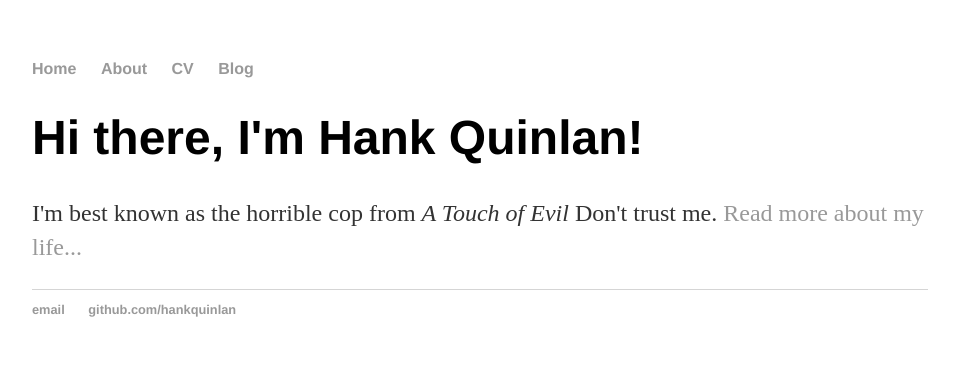
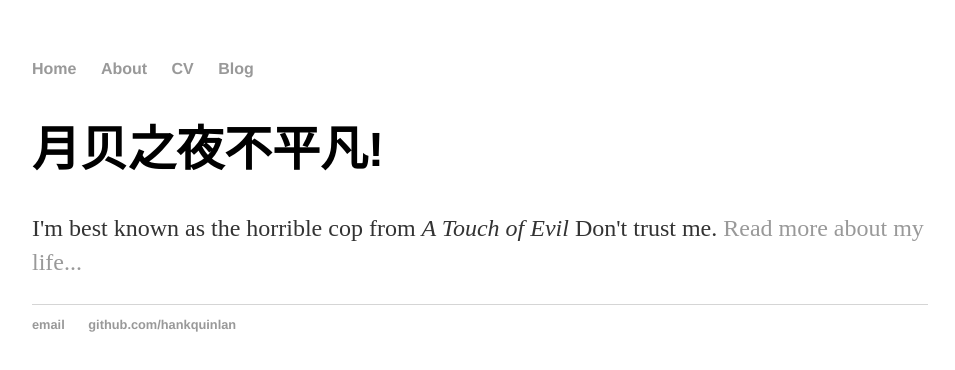
Before and after one commit to ShangGuShenCha/ShangGuShenCha.github.io, a plain HTML site: page index.html in a window 1280 px wide. Shown: the whole page, without its empty margins (160-1115 px from the left). Drawn offline with Linux system fonts and the light colour scheme.

Commit message:
Update index.html

```diff
--- a/index.html
+++ b/index.html
@@ -1,7 +1,7 @@
 <!DOCTYPE html>
 <html>
 	<head>
-		<title>月贝之夜不平凡</title><!-- link to main stylesheet -->
+		<title>balabalawang</title><!-- link to main stylesheet -->
 		<link rel="stylesheet" type="text/css" href="/css/main.css">
 
 	</head>
@@ -16,7 +16,7 @@
 		</nav>
 		<div class="container">
     		<div class="blurb">
-        		<h1>Hi there, I'm Hank Quinlan!</h1>
+        		<h1>月贝之夜不平凡!</h1>
 				<p>I'm best known as the horrible cop from <em>A Touch of Evil</em> Don't trust me. <a href="/about">Read more about my life...</a></p>
     		</div><!-- /.blurb -->
 		</div><!-- /.container -->
```
